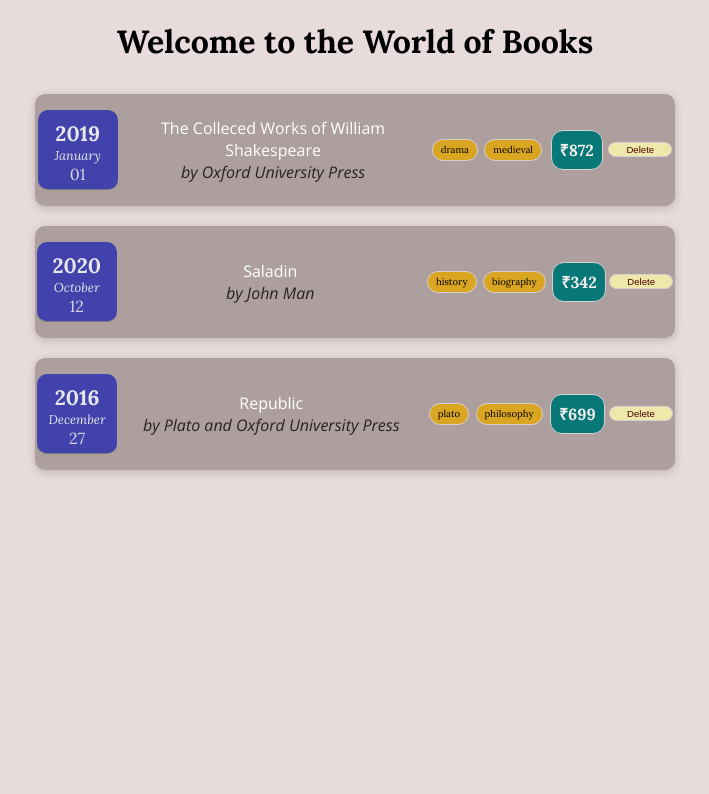
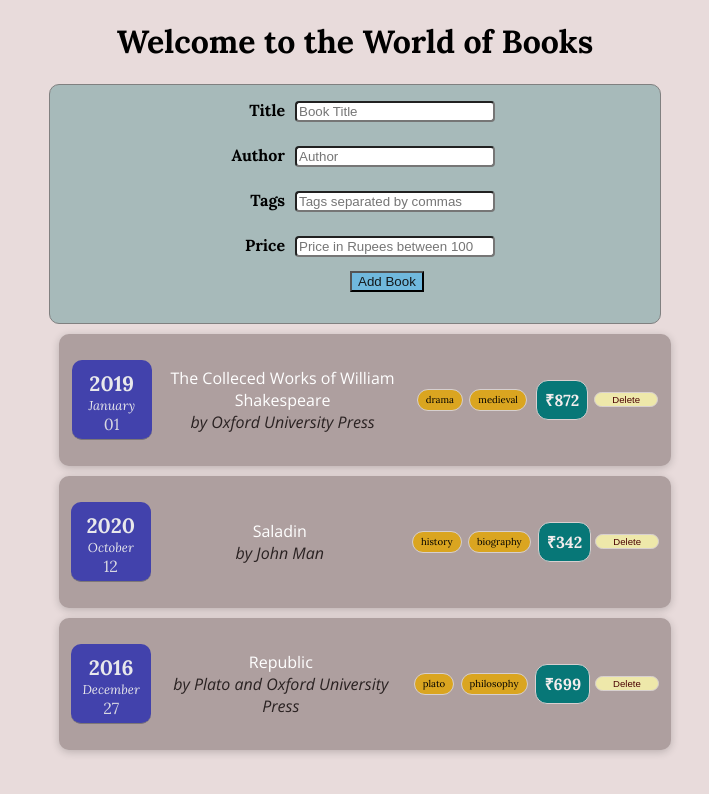
Before and after one commit to rahulek/book-shelf-app, a React (Create React App) app: page / in a window 1280 px wide. Shown: the top 794 px of the page, without its empty margins (285-994 px from the left). Built offline with nearby package versions, Linux system fonts and the light colour scheme.

Commit message:
Resuable book form and including it in the Books component

```diff
--- a/src/components/BookEntry.css
+++ b/src/components/BookEntry.css
@@ -1,5 +1,5 @@
 .book-entry {
-    width: 50%;
+    width: 100%;
     display: flex;
     flex-flow: nowrap;
     justify-content: space-around;
@@ -8,10 +8,11 @@
     background-color: #ae9f9f;
     box-shadow: 0 2px 8px rgba(0, 0, 0, 0.2);
     margin: 10px;
+    padding: 10px;
 }
 
  .book-entry__title_author {
-    width: 300px;
+    width: 250px;
     display: flex;
     flex-direction: column;
     justify-content: center;
--- /dev/null
+++ b/src/components/BookForm.css
@@ -0,0 +1,34 @@
+.form_wrapper {
+    width: 100%;
+    height: 15rem;
+    display: flex;
+    flex-direction: column;
+    justify-content: space-between;
+    align-items: center;
+    background-color: rgb(167, 186, 186);
+    border: 1px solid gray;
+    border-radius: 10px;
+}
+
+.form_wrapper div {
+    margin: 5px;
+}
+
+.form_wrapper label {
+   display: inline-block;
+   width: 80px;
+   text-align: right;
+   padding: 10px;
+   font-weight: bold;
+}
+
+.form_wrapper input {
+    width: 200px;
+    border-radius: 4px;
+}
+
+.form_wrapper button {
+    margin-left: 140px;
+    color: rgb(21, 25, 28);
+    background-color: rgb(112, 184, 221);
+}
--- /dev/null
+++ b/src/components/BookForm.js
@@ -0,0 +1,101 @@
+import React, { useState } from "react";
+import uuid from "react-uuid";
+import "./BookForm.css";
+
+const BookForm = (props) => {
+  let [title, setTitle] = useState("");
+  let [author, setAuthor] = useState("");
+  let [tags, setTags] = useState("");
+  let [price, setPrice] = useState("");
+
+  //Input Change Handlers
+  const titleChangeHandler = (e) => {
+    console.log(`Title being changed`);
+  };
+
+  const authorChangeHandler = (e) => {
+    //Modify the author state to reflect the user entered keystroke
+    console.log(`Author being changed`);
+  };
+
+  const tagsChangeHandler = (e) => {
+    //Modify the tags state to reflect the user entered keystroke
+    console.log(`Tags being changed`);
+  };
+
+  const priceChangeHandler = (e) => {
+    //Modify the tags state to reflect the user entered keystroke
+    console.log(`Price being changed`);
+  };
+
+  //Form submit handlers
+  const formSubmitHandler = (e) => {
+    e.preventDefault();
+
+    //Collect all the information into an object
+    const bookData = {
+      id: uuid(),
+      date: new Date(Date.now()), //now
+      title,
+      author,
+      tags: tags.split(","),
+      price,
+    };
+    console.log(`BookData: ${bookData}`);
+  };
+
+  return (
+    <div className="form_wrapper">
+      <form onSubmit={formSubmitHandler}>
+        <div>
+          <label htmlFor="name">Title </label>
+          <input
+            name="title"
+            type="text"
+            placeholder="Book Title"
+            value={title}
+            onChange={titleChangeHandler}
+          />
+        </div>
+
+        <div>
+          <label htmlFor="name">Author </label>
+          <input
+            name="author"
+            type="text"
+            placeholder="Author"
+            value={author}
+            onChange={authorChangeHandler}
+          />
+        </div>
+
+        <div>
+          <label htmlFor="tags">Tags </label>
+          <input
+            name="tags"
+            type="text"
+            placeholder="Tags separated by commas"
+            value={tags}
+            onChange={tagsChangeHandler}
+          />
+        </div>
+
+        <div>
+          <label htmlFor="name">Price </label>
+          <input
+            name="price"
+            type="number"
+            placeholder="Price in Rupees between 100 and 10,000"
+            min="100"
+            max="10000"
+            value={price}
+            onChange={priceChangeHandler}
+          />
+        </div>
+        <button type="submit">Add Book</button>
+      </form>
+    </div>
+  );
+};
+
+export default BookForm;
--- a/src/components/Books.css
+++ b/src/components/Books.css
@@ -1,3 +1,6 @@
 .books {
-    /* Empty */
+    display: flex;
+    flex-direction: column;
+    justify-content: center;
+    align-items: center;
 }
--- a/src/components/Books.js
+++ b/src/components/Books.js
@@ -1,11 +1,14 @@
 import "./Books.css";
-import "./BookEntry";
 import BookEntry from "./BookEntry";
+import BookForm from "./BookForm";
 
 const Books = (props) => {
   const books = props.books;
 
-  return books.map((book) => (
+  return (
+    <div>
+      <BookForm />
+      {books.map((book) => (
         <BookEntry
           key={book.id}
           date={book.date}
@@ -14,7 +17,9 @@ const Books = (props) => {
           tags={book.tags}
           price={book.price}
         />
-  ));
+      ))}
+    </div>
+  );
 };
 
 export default Books;
```
Lines whose indentation alone changed are shown as unchanged.
